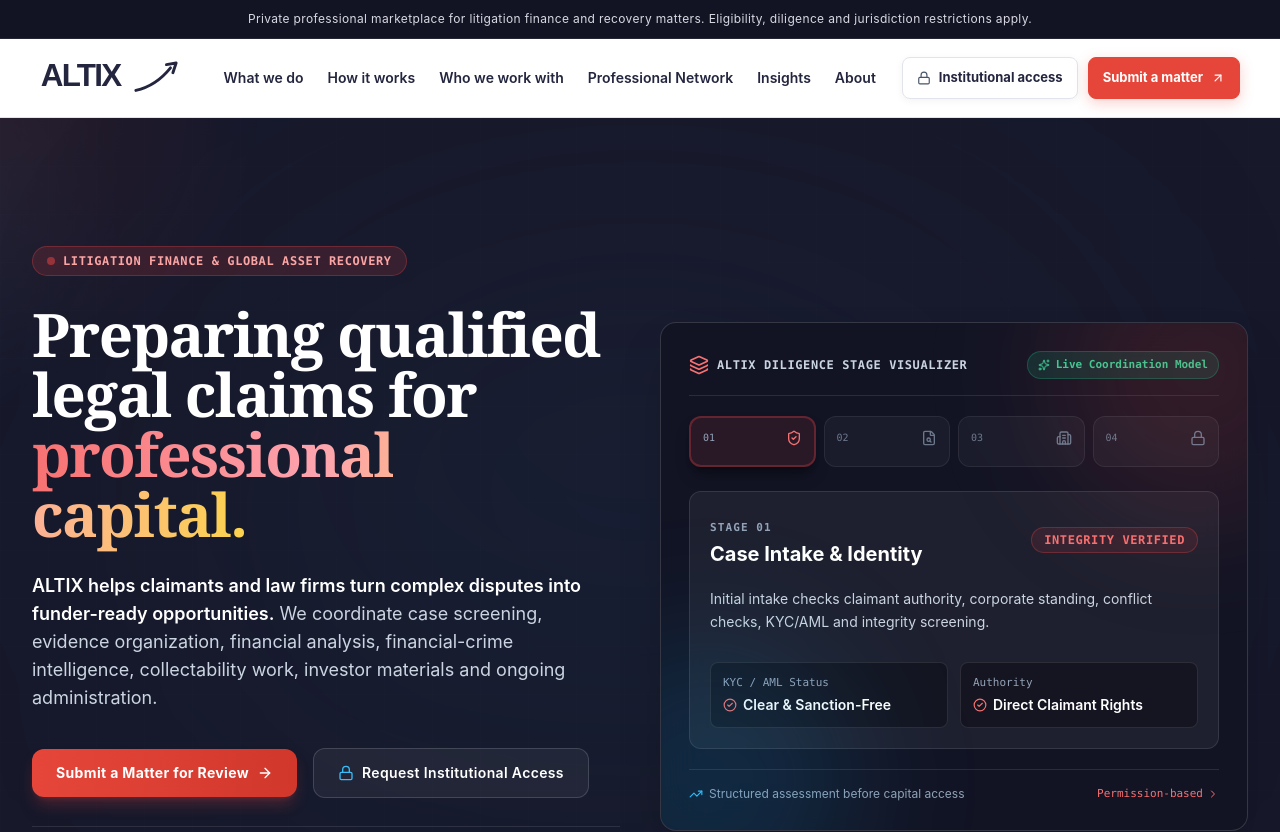
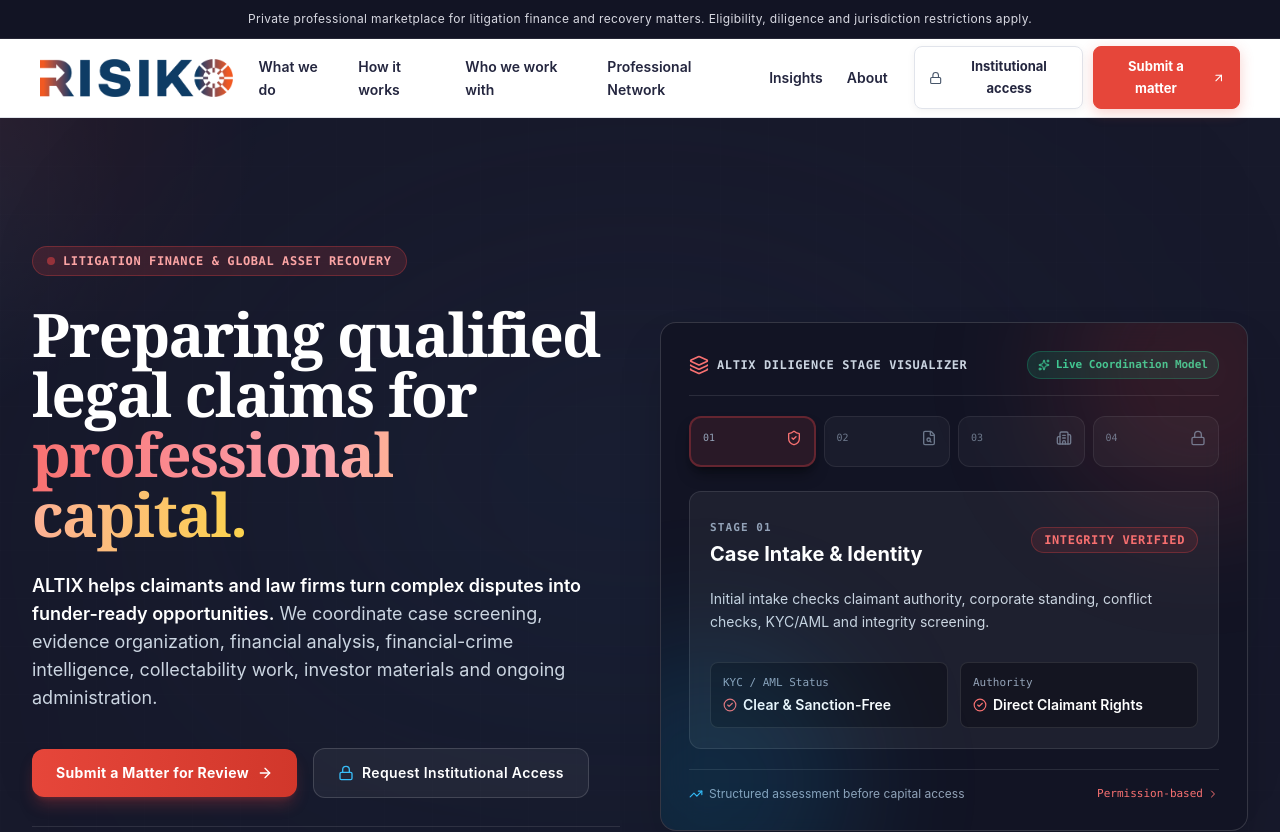
Before and after one commit to VuQuoc18/altix-exchange-nextjs, a Next.js app: page / in a window 1280 px wide. Shown: the top 832 px of the page. Built offline with nearby package versions, Linux system fonts and the light colour scheme.

Commit message:
feat: update logo to RISIKO brand image

```diff
--- a/components/Footer.tsx
+++ b/components/Footer.tsx
@@ -6,16 +6,19 @@
     <footer className="site-footer">
       <div className="container footer-grid">
         <div>
-          <Link className="footer-logo" href="/" aria-label="ALTIX home">
-            <svg className="brand-mark" viewBox="0 0 180 46" role="img" aria-label="ALTIX">
-              <text x="1" y="34" fontFamily="Arial,Helvetica,sans-serif" fontSize="39" fontWeight="900" letterSpacing="-2.2" fill="currentColor">
-                ALTIX
-              </text>
-              <path d="M119 39c18-4 31-13 43-28" fill="none" stroke="currentColor" strokeWidth="3.6" strokeLinecap="round" />
-              <path d="m157 7 12-2-4 12" fill="none" stroke="currentColor" strokeWidth="3.6" strokeLinecap="round" strokeLinejoin="round" />
-            </svg>
+          <Link className="inline-block mb-4" href="/" aria-label="Risiko home">
+            <div className="bg-white/95 px-3 py-2 rounded-lg inline-block shadow-sm">
+              {/* eslint-disable-next-line @next/next/no-img-element */}
+              <img
+                src="/assets/img/logo.png"
+                alt="Risiko"
+                className="h-8 w-auto object-contain"
+              />
+            </div>
           </Link>
-          <p>Technology and services for litigation finance and global asset recovery.</p>
+          <p className="mt-2 text-sm text-slate-400">
+            Technology and services for litigation finance and global asset recovery.
+          </p>
         </div>
         <div>
           <h3>Navigate</h3>
@@ -43,7 +46,7 @@
       </div>
       <div className="container footer-bottom">
         <p>
-          © 2026 ALTIX Exchange. <strong>Production note:</strong> replace this footer with the verified legal entity name, UEN and registered-office details before launch.
+          © 2026 RISIKO. <strong>Production note:</strong> replace this footer with verified legal entity details before launch.
         </p>
         <p>
           <a href="mailto:info@altix.exchange">info@altix.exchange</a>
--- a/components/Header.tsx
+++ b/components/Header.tsx
@@ -24,22 +24,13 @@
   return (
     <header className={`site-header ${scrolled ? 'shadow-md border-slate-200' : ''}`}>
       <div className="container header-inner">
-        <Link className="logo" href="/" aria-label="ALTIX home">
-          <svg className="brand-mark" viewBox="0 0 180 46" role="img" aria-label="ALTIX">
-            <text
-              x="1"
-              y="34"
-              fontFamily="Arial,Helvetica,sans-serif"
-              fontSize="39"
-              fontWeight="900"
-              letterSpacing="-2.2"
-              fill="currentColor"
-            >
-              ALTIX
-            </text>
-            <path d="M119 39c18-4 31-13 43-28" fill="none" stroke="currentColor" strokeWidth="3.6" strokeLinecap="round" />
-            <path d="m157 7 12-2-4 12" fill="none" stroke="currentColor" strokeWidth="3.6" strokeLinecap="round" strokeLinejoin="round" />
-          </svg>
+        <Link className="flex items-center gap-2" href="/" aria-label="Risiko home">
+          {/* eslint-disable-next-line @next/next/no-img-element */}
+          <img
+            src="/assets/img/logo.png"
+            alt="Risiko"
+            className="h-9 sm:h-10 w-auto object-contain"
+          />
         </Link>
 
         {/* Mobile Toggle Button */}
```
Also changed, not shown: public/assets/img/logo.png (added).
